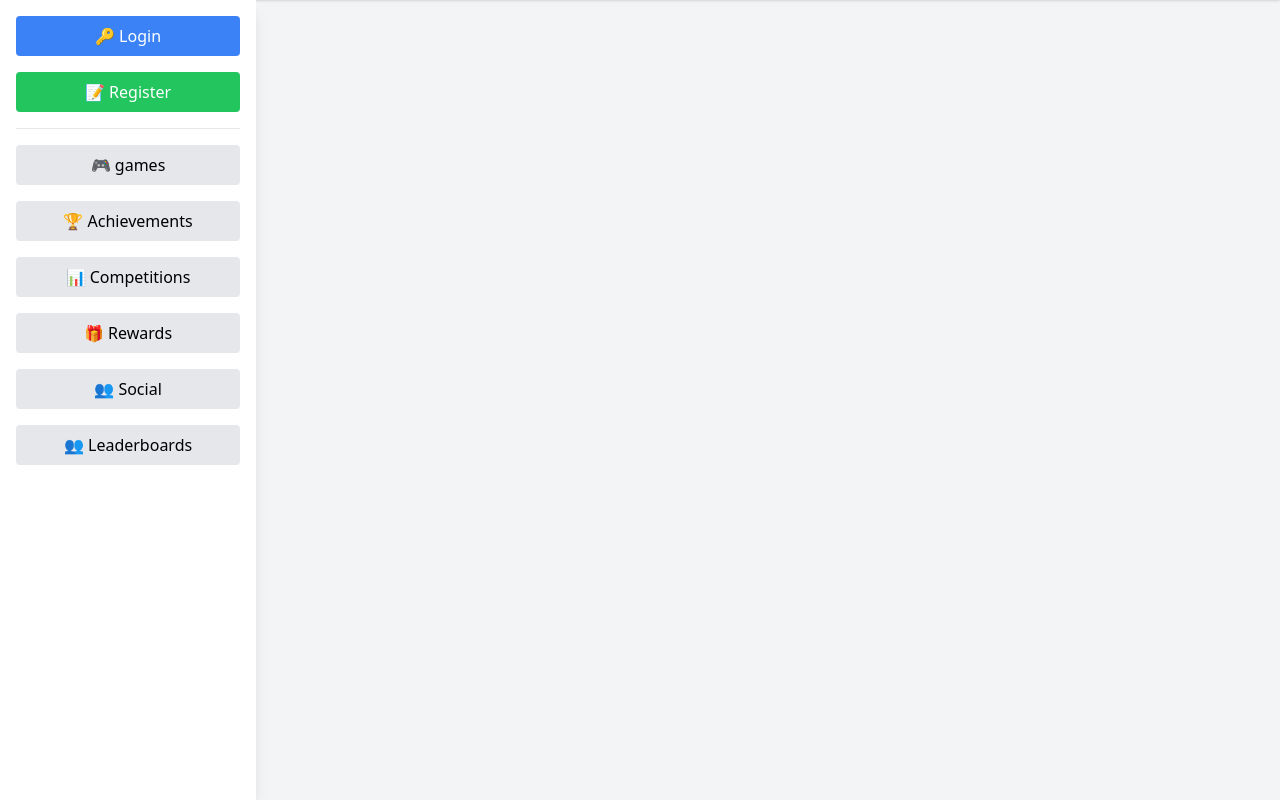
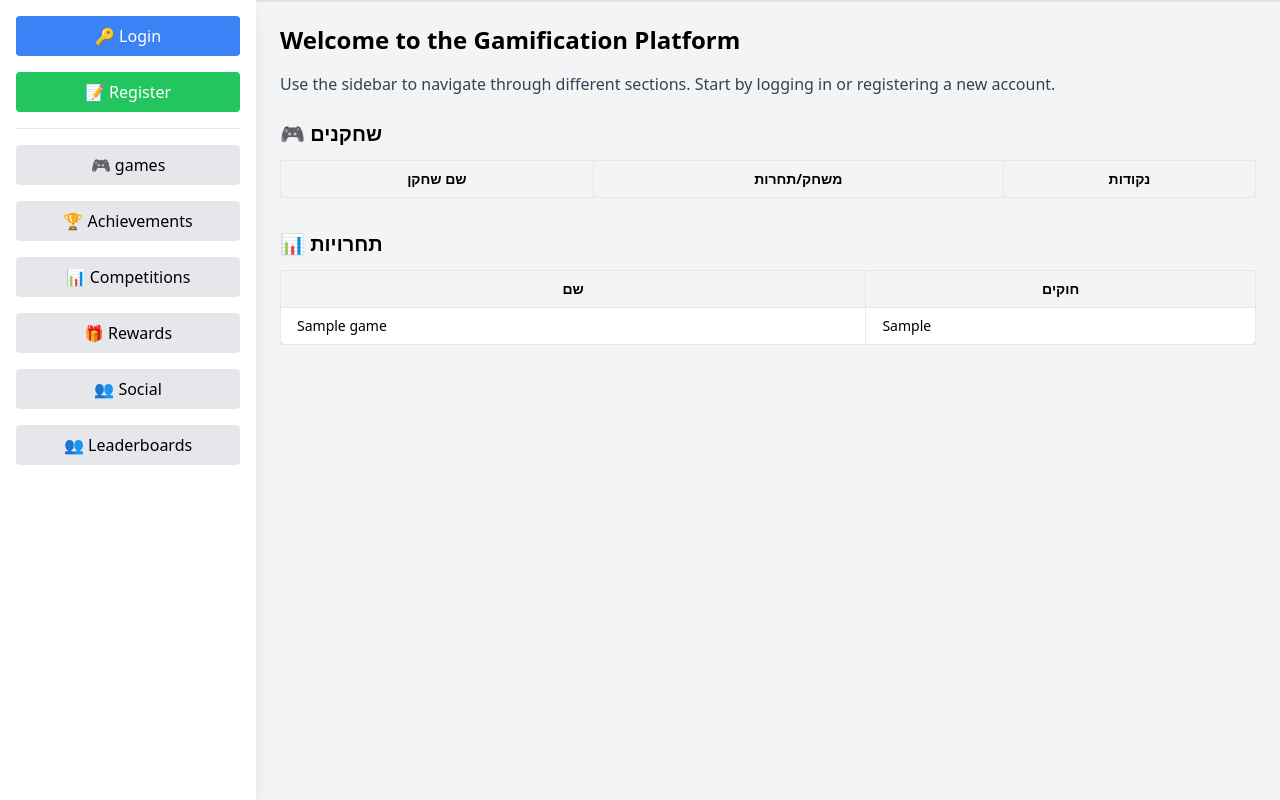
Before and after one commit to Gidiy/DevSecOps-Project6, a Flask app: page / in a window 1280 px wide. Shown: the part 60-860 px from the top of the page. Run offline with Flask 3, Linux system fonts and the light colour scheme; tables that the repository leaves empty hold one stand-in row (values such as "Sample post"); lists and menus that the app fills with data are empty; some libraries are stand-ins or nearby versions.

Commit message:
add dashboard

```diff
--- a/main.py
+++ b/main.py
@@ -14,6 +14,9 @@ from utils.db import db  # Import from the new file
 import os
 from dotenv import load_dotenv
 from datetime import timedelta
+from classes.user import *
+from routes.games import Competition, Participation,Game
+from routes.achievements import Achievement, UserAchievement
 
 load_dotenv()
 
@@ -46,10 +49,34 @@ app.register_blueprint(leaderboards_bp, url_prefix='/leaderboards')
 app.register_blueprint(rewards_bp, url_prefix='/rewards')
 app.register_blueprint(social_bp, url_prefix='/social')
 
+@app.route("/")
+def homepage():
+    # players + points + competition
+    players = (
+        db.session.query(
+            User.username,
+            Participation.competition_id,
+            Competition.title,
+            Participation.progress
+        )
+        .join(Participation, User.username == Participation.user_id)
+        .join(Competition, Competition.id == Participation.competition_id)
+        .all()
+    )
 
-@app.route('/') #postman - http://127.0.0.1:5001/
-def homepage():
-    return render_template("homepage.html")
+    # competitions
+    competitions = Competition.query.all()
+
+    # כל ה-games עם rules_json
+    games = Game.query.all()
+
+    return render_template(
+        "homepage.html",
+        players=players,
+        competitions=competitions,
+        games=games
+    )
+
 
 
 if __name__ == '__main__':
--- a/requirements.txt
+++ b/requirements.txt
@@ -11,3 +11,4 @@ SQLAlchemy==2.0.43
 typing_extensions==4.15.0
 Werkzeug==3.1.3
 python-dotenv
+models
--- a/templates/homepage.html
+++ b/templates/homepage.html
@@ -29,6 +29,61 @@
 
     <!-- Main content -->
     <main class="flex-1 p-6">
+
+
+      <section class="mb-6">
+  <h2 class="text-2xl font-bold mb-4">Welcome to the Gamification Platform</h2>
+  <p class="text-gray-700 mb-6">
+    Use the sidebar to navigate through different sections. Start by logging in or registering a new account.
+  </p>
+
+  <!-- Players Table -->
+  <h2 class="text-xl font-semibold mb-3">🎮 שחקנים</h2>
+  <div class="overflow-x-auto mb-8">
+    <table class="table-auto border-collapse border border-gray-300 w-full text-sm bg-white shadow rounded-lg">
+      <thead class="bg-gray-100">
+        <tr>
+          <th class="border px-4 py-2">שם שחקן</th>
+          <th class="border px-4 py-2">משחק/תחרות</th>
+          <th class="border px-4 py-2">נקודות</th>
+        </tr>
+      </thead>
+      <tbody>
+        {% for username, competition_id, competition_title, progress in players %}
+        <tr class="hover:bg-gray-50">
+          <td class="border px-4 py-2">{{ username }}</td>
+          <td class="border px-4 py-2">{{ competition_title }}</td>
+          <td class="border px-4 py-2 text-center">{{ progress }}</td>
+        </tr>
+        {% endfor %}
+      </tbody>
+    </table>
+  </div>
+
+  <!-- Competitions Table -->
+  <h2 class="text-xl font-semibold mb-3">📊 תחרויות</h2>
+  <div class="overflow-x-auto">
+    <table class="table-auto border-collapse border border-gray-300 w-full text-sm bg-white shadow rounded-lg">
+      <thead class="bg-gray-100">
+        <tr>
+          <th class="border px-4 py-2">שם</th>
+          <th class="border px-4 py-2">חוקים</th>
+
+        </tr>
+      </thead>
+
+      <tbody>
+  {% for g in games %}
+  <tr class="hover:bg-gray-50">
+    <td class="border px-4 py-2">{{ g.name }}</td>
+    <td class="border px-4 py-2">{{ g.rules_json }}</td>
+  </tr>
+  {% endfor %}
+</tbody>
+
+    </table>
+  </div>
+</section>
 
       <!-- Login -->
       <section id="login-section" class="hidden">
```
